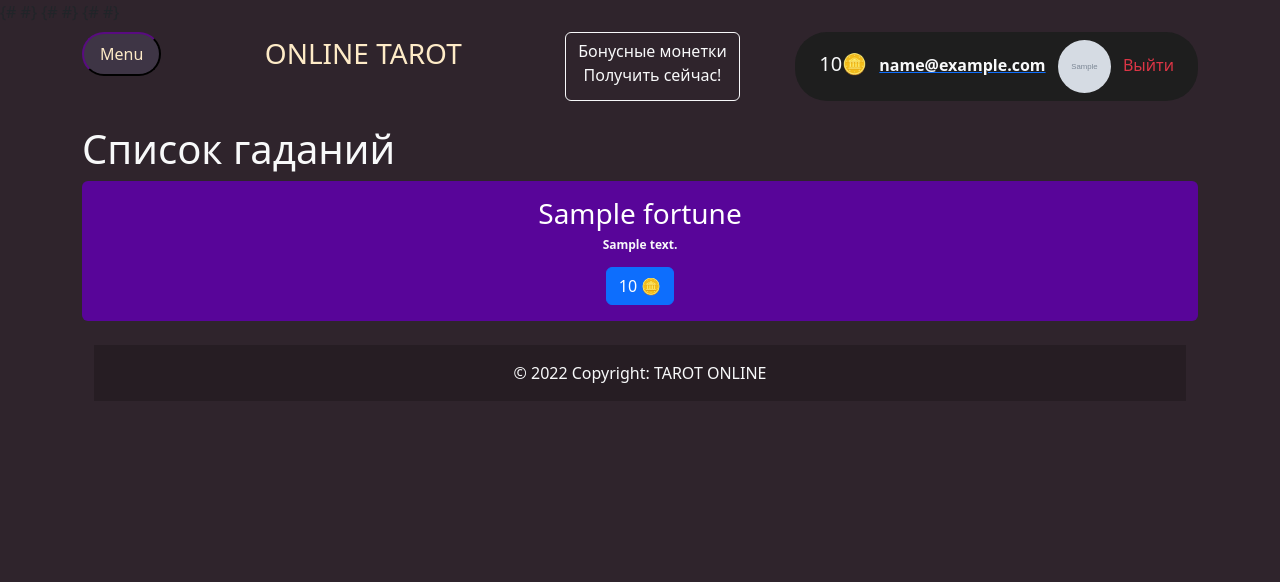
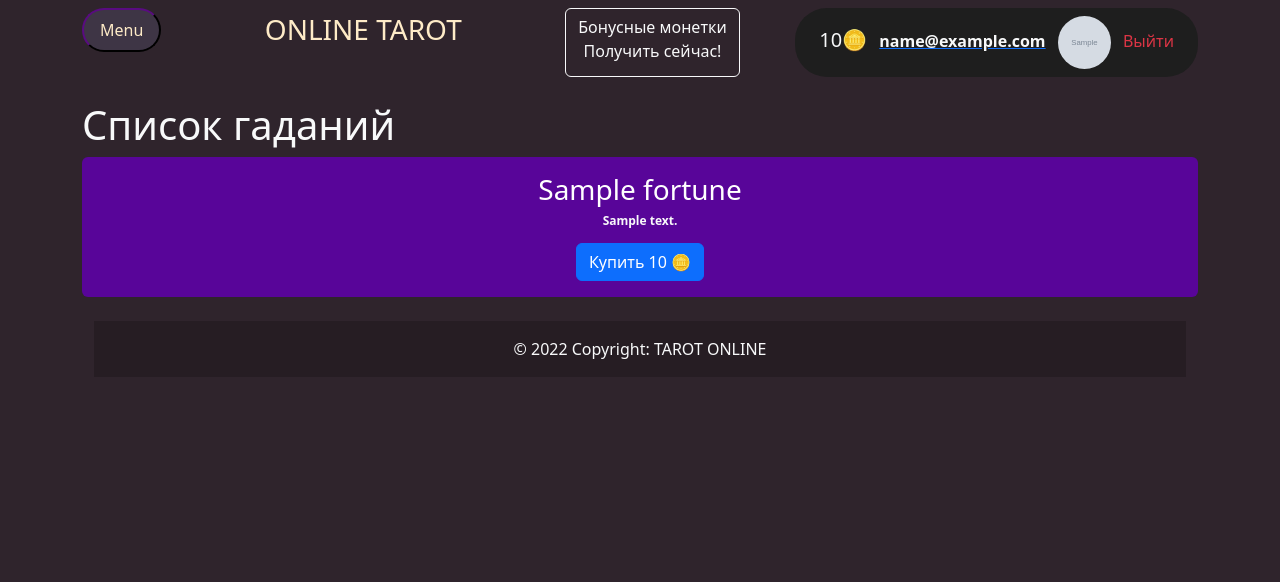
Before and after one commit to Shagulka/tarot-django, a Django app: page /fortune/ in a window 1280 px wide. Shown: the top 582 px of the page. Run offline with Django 3.2, Linux system fonts and the light colour scheme; the first user in the database is signed in; tables that the repository leaves empty hold one stand-in row (Sample ...); some libraries are stand-ins or nearby versions.

Commit message:
hotfix strange symbols

```diff
--- a/tarot/templates/base.html
+++ b/tarot/templates/base.html
@@ -6,18 +6,6 @@
         <meta name="viewport"
               content="width=device-width, user-scalable=no, initial-scale=1.0, maximum-scale=1.0, minimum-scale=1.0">
         <meta http-equiv="X-UA-Compatible" content="ie=edge">
-        {#    <link rel="apple-touch-icon"
-          sizes="180x180"
-          href="{% static "favicon/apple-touch-icon.png" %}">#}
-        {#    <link rel="icon"
-          type="image/png"
-          sizes="32x32"
-          href="{% static "favicon/favicon-32x32.png" %}">#}
-        {#    <link rel="icon"
-          type="image/png"
-          sizes="16x16"
-          href="{% static "favicon/favicon-16x16.png" %}">#}
-        {#    <link rel="manifest" href="{% static "favicon/site.webmanifest" %}">#}
         <meta name="msapplication-TileColor" content="#da532c">
         <meta name="theme-color" content="#ffffff">
         {% block static %}{% endblock %}
--- a/tarot/templates/fortune/fortune_lists.html
+++ b/tarot/templates/fortune/fortune_lists.html
@@ -20,7 +19,7 @@
                        href="{% url 'fortune:fortune_detail' fortune.slug %}"
                        role="button"
                        onclick="start_load()">
-                        <span id="price">{{ fortune.price }} 🪙</span>
+                        <span id="price">Купить {{ fortune.price }} 🪙</span>
                     </a>
                     <script type="text/javascript">
                         function start_load() {
```
Also changed, not shown: other parts of tarot/templates/fortune/fortune_lists.html (+0 -1 lines).
